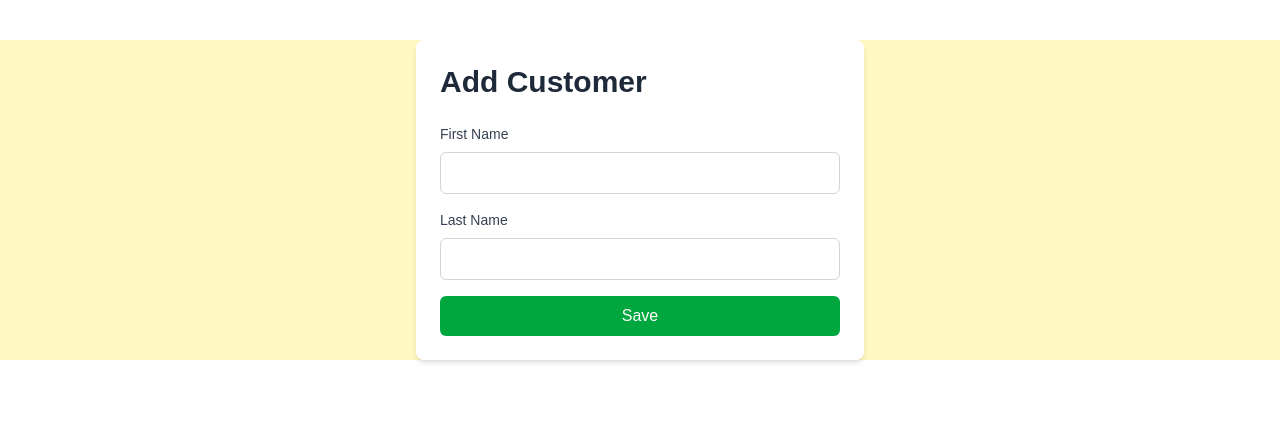
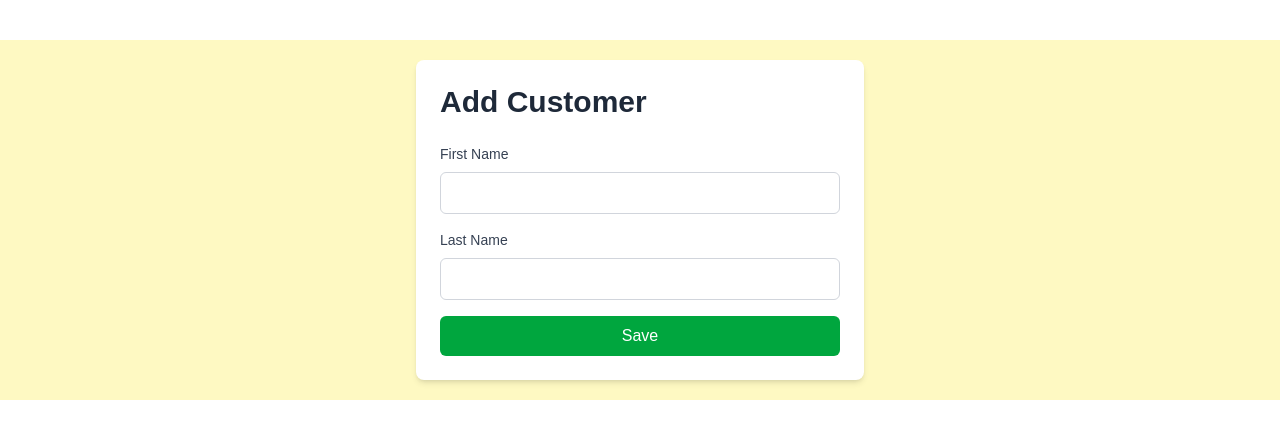
Before and after one commit to cameron-saunders/customer-1, a Next.js app: page /add in a window 1280 px wide. Shown: the top 438 px of the page. Built offline with nearby package versions, Linux system fonts and the light colour scheme.

Commit message:
fixed padding

```diff
--- a/src/app/add/page.jsx
+++ b/src/app/add/page.jsx
@@ -1,9 +1,8 @@
 export default function Page() {
     return (
       <>
-        <div className="bg-yellow-100 my-10">
+        <div className="bg-yellow-100 my-10 py-5">
 
-          <div className="my-5">
             <div className="max-w-md mx-auto p-6 bg-white rounded-lg shadow-md">
               <h1 className="text-3xl font-bold text-gray-800 mb-6">Add Customer</h1>
 
@@ -40,7 +39,6 @@ export default function Page() {
                 </button>
               </form>
             </div>
-          </div>
         </div>
       </>
     );
```
